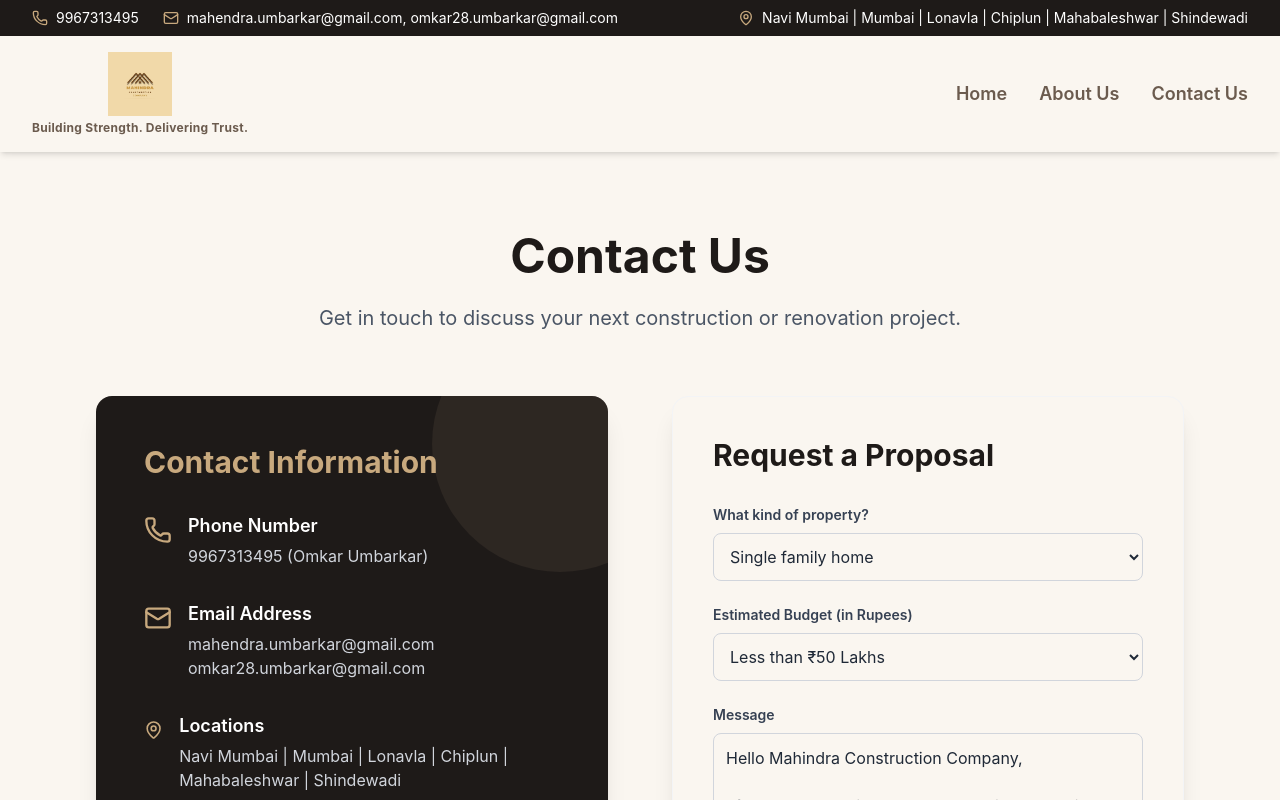
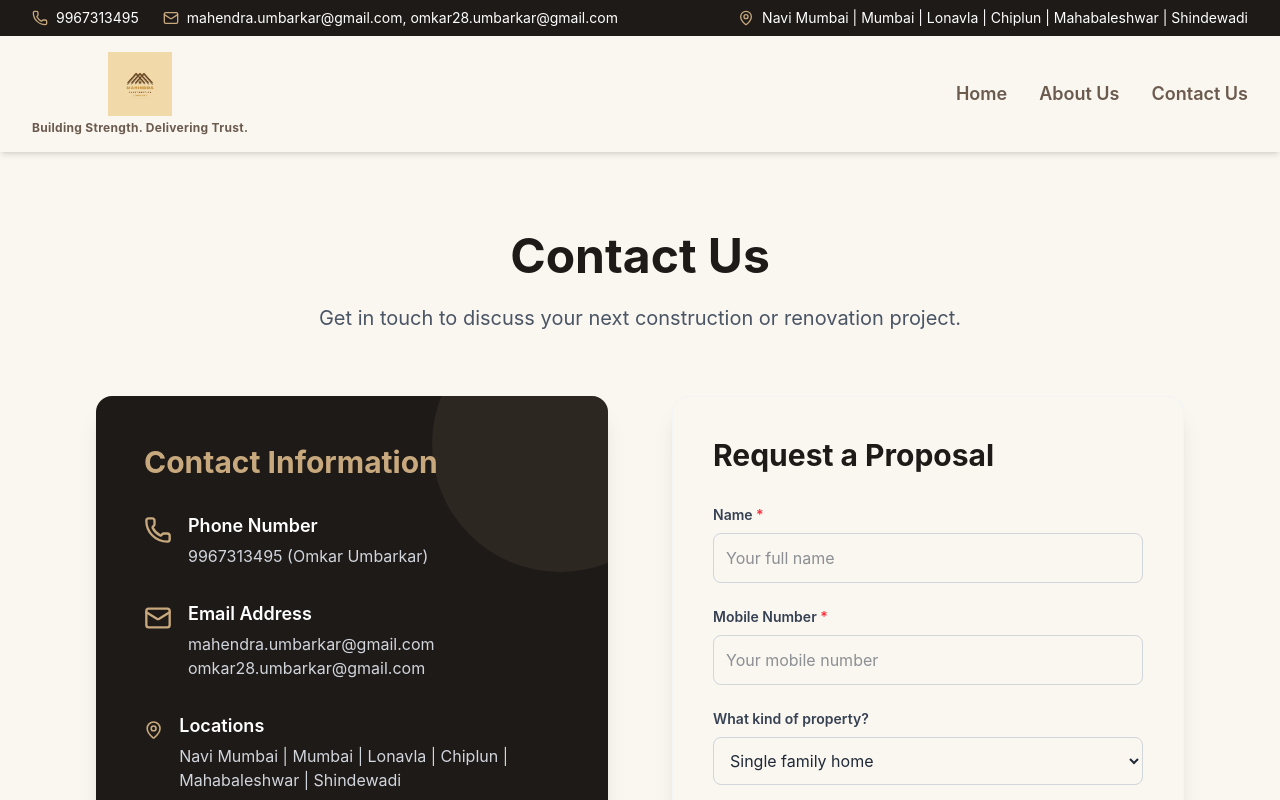
Before and after one commit to apcodes04/mcc-website, a React (Vite) app: page /contact in a window 1280 px wide. Shown: the top 800 px of the page. Built offline with nearby package versions, Linux system fonts and the light colour scheme.

Commit message:
Add mandatory Name and Mobile fields to form, implement WhatsApp redirection

```diff
--- a/src/desktop/pages/DesktopContact.jsx
+++ b/src/desktop/pages/DesktopContact.jsx
@@ -6,6 +6,19 @@ export default function DesktopContact() {
 
   const handleSubmit = (e) => {
     e.preventDefault();
+
+    const formData = new FormData(e.target);
+    const name = formData.get('name');
+    const mobile = formData.get('mobile');
+    const propertyType = formData.get('propertyType');
+    const budget = formData.get('budget');
+    const message = formData.get('message');
+
+    const text = `*New Proposal Request!*%0A%0A*Name:* ${name}%0A*Mobile:* ${mobile}%0A*Property Type:* ${propertyType}%0A*Budget:* ${budget}%0A%0A*Message:*%0A${message}`;
+
+    const phone = "919967313495";
+    window.open(`https://wa.me/${phone}?text=${text}`, '_blank');
+
     setSubmitted(true);
   };
 
@@ -64,8 +77,18 @@ export default function DesktopContact() {
           ) : (
             <form onSubmit={handleSubmit} className="space-y-6">
               <div>
+                <label className="block text-sm font-semibold text-gray-700 mb-2">Name <span className="text-red-500">*</span></label>
+                <input name="name" type="text" required placeholder="Your full name" className="w-full border border-gray-300 rounded-lg p-3 focus:ring-2 focus:ring-[#C8A97E] outline-none transition" />
+              </div>
+
+              <div>
+                <label className="block text-sm font-semibold text-gray-700 mb-2">Mobile Number <span className="text-red-500">*</span></label>
+                <input name="mobile" type="tel" required placeholder="Your mobile number" className="w-full border border-gray-300 rounded-lg p-3 focus:ring-2 focus:ring-[#C8A97E] outline-none transition" />
+              </div>
+
+              <div>
                 <label className="block text-sm font-semibold text-gray-700 mb-2">What kind of property?</label>
-                <select className="w-full border border-gray-300 rounded-lg p-3 focus:ring-2 focus:ring-[#C8A97E] outline-none transition">
+                <select name="propertyType" className="w-full border border-gray-300 rounded-lg p-3 focus:ring-2 focus:ring-[#C8A97E] outline-none transition">
                   <option>Single family home</option>
                   <option>Townhome</option>
                   <option>Condominium</option>
@@ -77,7 +100,7 @@ export default function DesktopContact() {
 
               <div>
                 <label className="block text-sm font-semibold text-gray-700 mb-2">Estimated Budget (in Rupees)</label>
-                <select className="w-full border border-gray-300 rounded-lg p-3 focus:ring-2 focus:ring-[#C8A97E] outline-none transition">
+                <select name="budget" className="w-full border border-gray-300 rounded-lg p-3 focus:ring-2 focus:ring-[#C8A97E] outline-none transition">
                   <option>Less than ₹50 Lakhs</option>
                   <option>₹50 Lakhs to ₹1 Crore</option>
                   <option>₹1 Crore to ₹2 Crores</option>
@@ -89,6 +112,7 @@ export default function DesktopContact() {
               <div>
                 <label className="block text-sm font-semibold text-gray-700 mb-2">Message</label>
                 <textarea
+                  name="message"
                   rows="4"
                   className="w-full border border-gray-300 rounded-lg p-3 focus:ring-2 focus:ring-[#C8A97E] outline-none transition resize-none"
                   defaultValue="Hello Mahindra Construction Company,&#10;&#10;I found your Service Page and I am interested in working together. Please review my project request and submit a proposal if it’s a good fit for you.&#10;&#10;Looking forward to learning more about your work."
--- a/src/mobile/pages/MobileContact.jsx
+++ b/src/mobile/pages/MobileContact.jsx
@@ -6,6 +6,19 @@ export default function MobileContact() {
 
   const handleSubmit = (e) => {
     e.preventDefault();
+
+    const formData = new FormData(e.target);
+    const name = formData.get('name');
+    const mobile = formData.get('mobile');
+    const propertyType = formData.get('propertyType');
+    const budget = formData.get('budget');
+    const message = formData.get('message');
+
+    const text = `*New Proposal Request!*%0A%0A*Name:* ${name}%0A*Mobile:* ${mobile}%0A*Property Type:* ${propertyType}%0A*Budget:* ${budget}%0A%0A*Message:*%0A${message}`;
+
+    const phone = "919967313495";
+    window.open(`https://wa.me/${phone}?text=${text}`, '_blank');
+
     setSubmitted(true);
   };
 
@@ -61,8 +74,18 @@ export default function MobileContact() {
           ) : (
             <form onSubmit={handleSubmit} className="space-y-5">
               <div>
+                <label className="block text-sm font-semibold text-gray-700 mb-1">Name <span className="text-red-500">*</span></label>
+                <input name="name" type="text" required placeholder="Your full name" className="w-full border border-gray-300 rounded-lg p-3 text-sm focus:ring-2 focus:ring-[#C8A97E] outline-none" />
+              </div>
+
+              <div>
+                <label className="block text-sm font-semibold text-gray-700 mb-1">Mobile Number <span className="text-red-500">*</span></label>
+                <input name="mobile" type="tel" required placeholder="Your mobile number" className="w-full border border-gray-300 rounded-lg p-3 text-sm focus:ring-2 focus:ring-[#C8A97E] outline-none" />
+              </div>
+
+              <div>
                 <label className="block text-sm font-semibold text-gray-700 mb-1">Property Type</label>
-                <select className="w-full border border-gray-300 rounded-lg p-3 text-sm focus:ring-2 focus:ring-[#C8A97E] outline-none">
+                <select name="propertyType" className="w-full border border-gray-300 rounded-lg p-3 text-sm focus:ring-2 focus:ring-[#C8A97E] outline-none">
                   <option>Single family home</option>
                   <option>Townhome</option>
                   <option>Commercial</option>
@@ -73,7 +96,7 @@ export default function MobileContact() {
 
               <div>
                 <label className="block text-sm font-semibold text-gray-700 mb-1">Budget (Rupees)</label>
-                <select className="w-full border border-gray-300 rounded-lg p-3 text-sm focus:ring-2 focus:ring-[#C8A97E] outline-none">
+                <select name="budget" className="w-full border border-gray-300 rounded-lg p-3 text-sm focus:ring-2 focus:ring-[#C8A97E] outline-none">
                   <option>Less than ₹50 Lakhs</option>
                   <option>₹50 Lakhs to ₹1 Crore</option>
                   <option>₹1 Crore to ₹5 Crores</option>
@@ -84,6 +107,7 @@ export default function MobileContact() {
               <div>
                 <label className="block text-sm font-semibold text-gray-700 mb-1">Message</label>
                 <textarea
+                  name="message"
                   rows="4"
                   className="w-full border border-gray-300 rounded-lg p-3 text-sm focus:ring-2 focus:ring-[#C8A97E] outline-none resize-none"
                   defaultValue="Hello, I am interested in working together. Please review my request."
```
